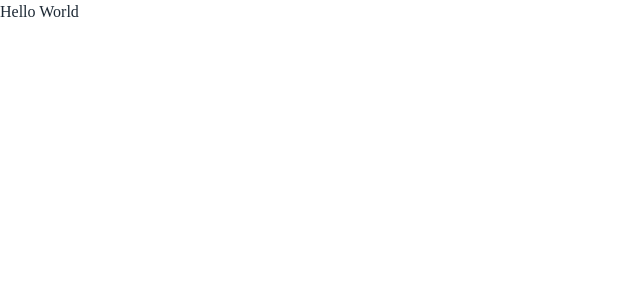
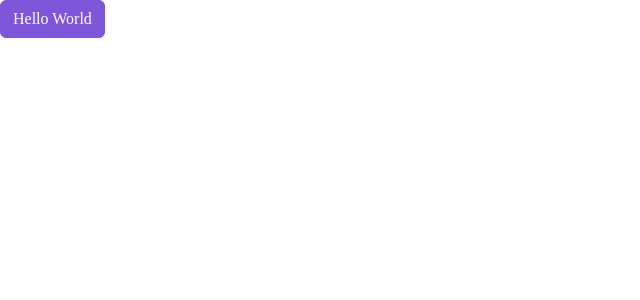
Before and after one commit to clarnx/taskify, a React (Create React App) app: page / in a window 1280 px wide. Shown: the top 300 px of the page, without its empty margins (0-640 px from the left). Built offline with nearby package versions, Linux system fonts and the light colour scheme.

Commit message:
project clean up

```diff
--- a/src/App.tsx
+++ b/src/App.tsx
@@ -1,7 +1,7 @@
 import React from "react";
 
 function App() {
-  return <div>Hello World</div>;
+  return <button className="btn btn-primary">Hello World</button>;
 }
 
 export default App;
```
Also changed, not shown: public/logo192.png (deleted), public/logo512.png (deleted).
